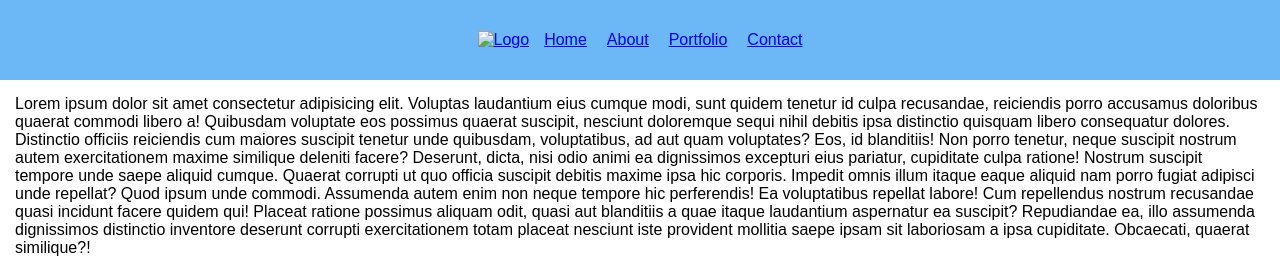
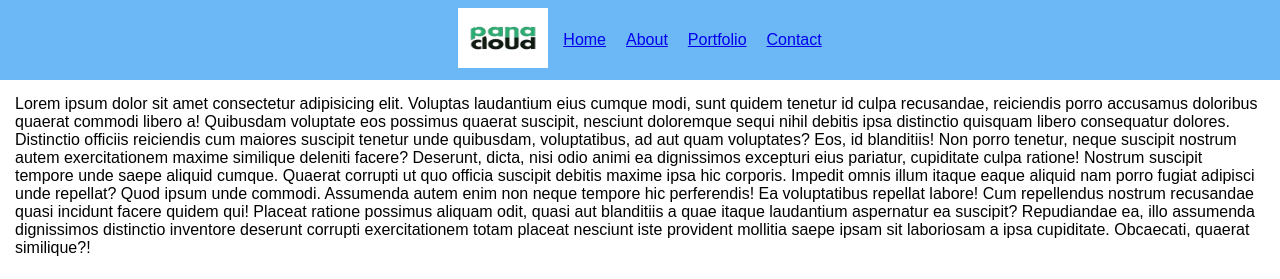
Before and after one commit to Raimaqureshi/html-ch-08, a plain HTML site: page about.html in a window 1280 px wide. Shown: the top 279 px of the page. Drawn offline with Linux system fonts and the light colour scheme.

Commit message:
some changes

```diff
--- a/about.html
+++ b/about.html
@@ -105,7 +105,7 @@
     <nav>
         <div class="logo">
             <a href="index.html">
-                <img src="file:///C:/Users/PASHA%20SONS/Downloads/download-removebg-preview.png" alt="Logo" height="60px" width="90px">
+                <img src="panacloud.png" alt="Logo" height="60px" width="90px">
             </a>
         </div>
         <div class="nav-links">
```
Also changed, not shown: contact.html (+1 -1 lines), index.html (+1 -1 lines), portfolio.html (+1 -1 lines), panacloud.png (added).
